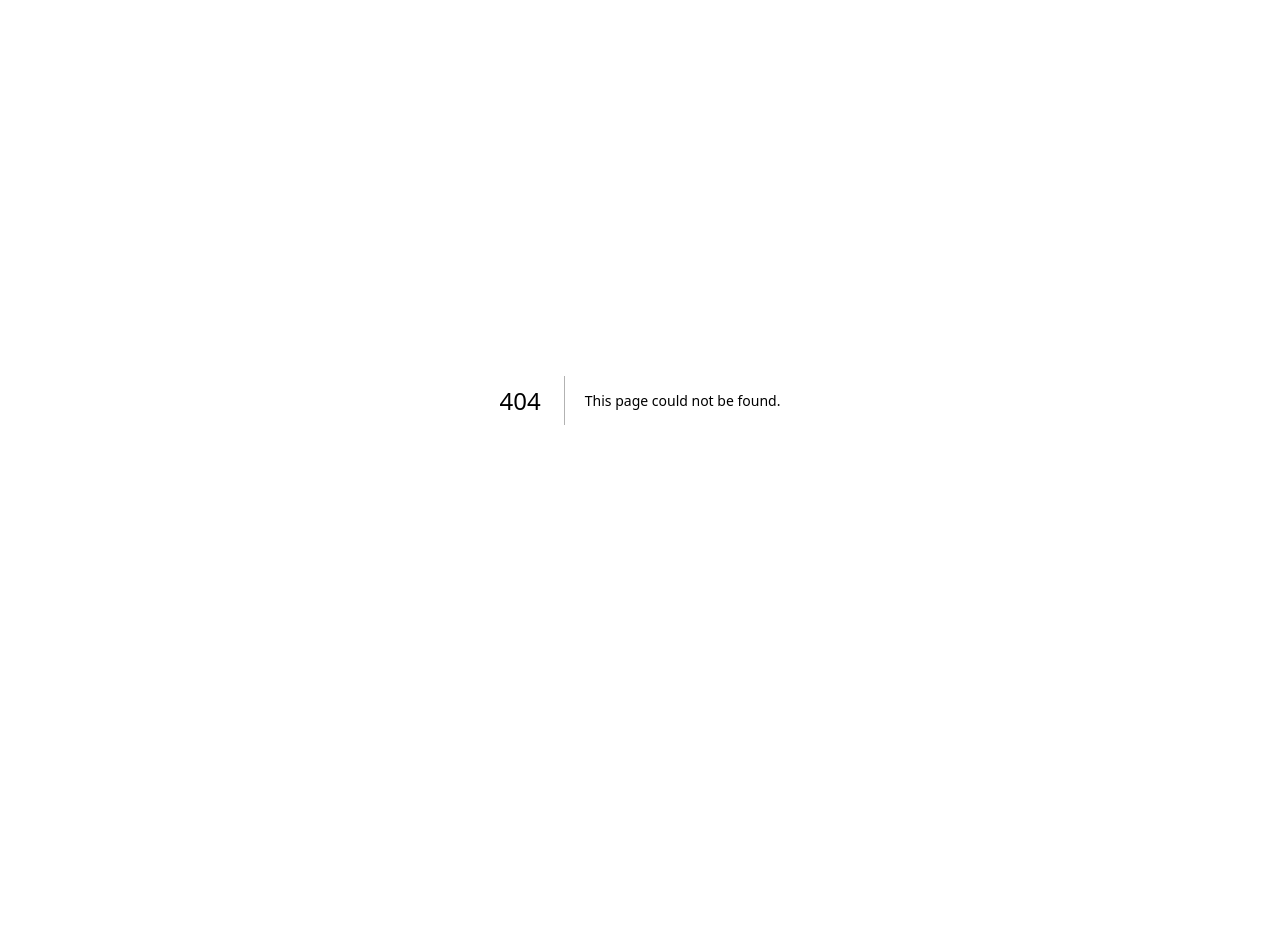
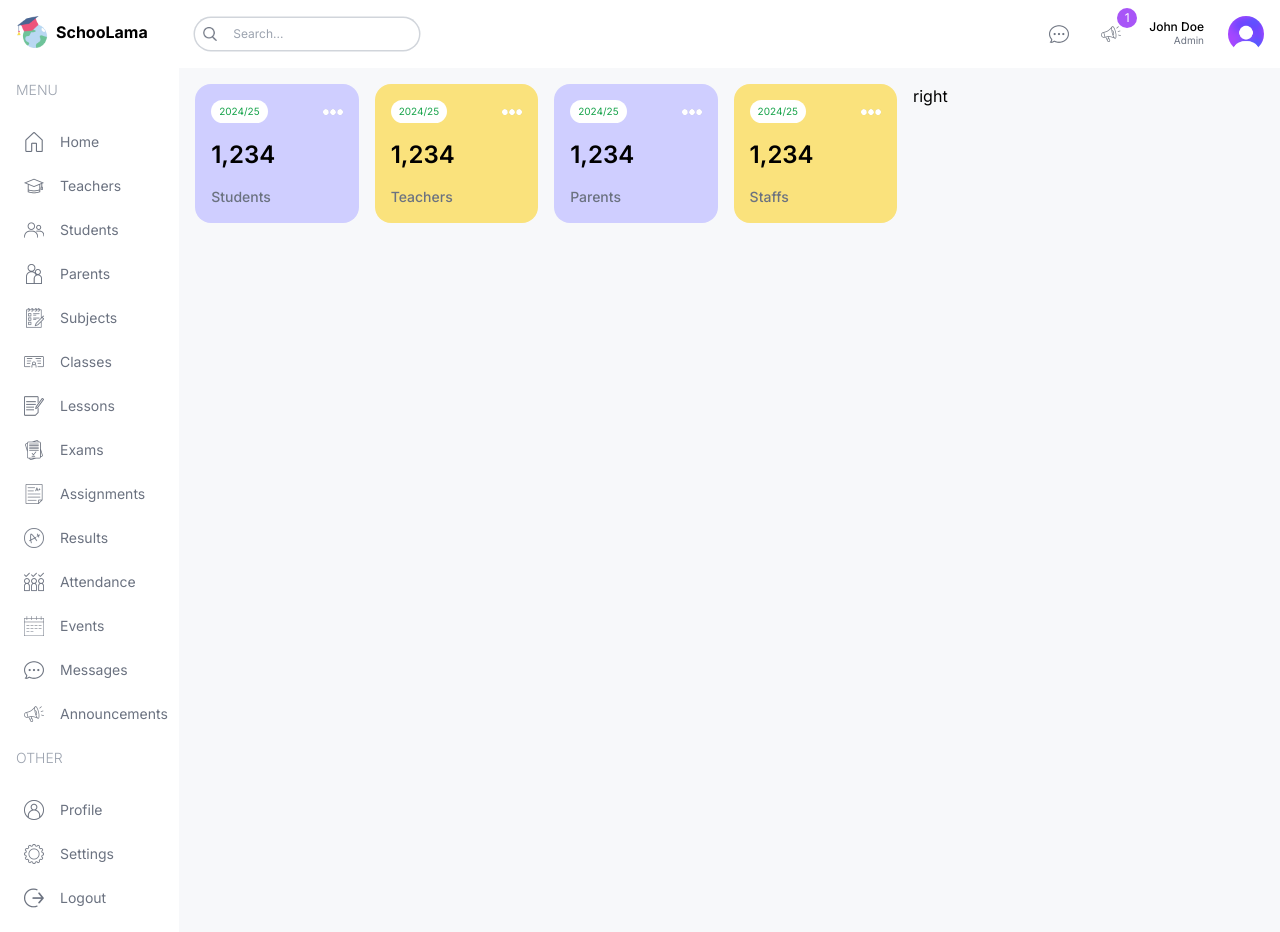
Before and after one commit to Ijakinhy/schoolmanagement-app, a Next.js app: page /admin in a window 1280 px wide. Before the commit this address had no page. Before the commit the page ends 800 px from the top, so only its background shows below. Built offline with nearby package versions, Linux system fonts and the light colour scheme.

Commit message:
sidebar   dashboard navbar and userCard

```diff
--- /dev/null
+++ b/src/app/(dashboard)/admin/page.tsx
@@ -0,0 +1,22 @@
+import UserCard from "@/components/UserCard";
+import React from "react";
+
+const AdminPage = () => {
+  return (
+    <div className="p-4 flex gap-4 flex-col md:flex-row">
+      {/* left */}
+      <div className="w-full lg:w-2/3 flex flex-col gap-8">
+        <div className="flex gap-4 justify-between flex-wrap">
+          <UserCard type="student" />
+          <UserCard type="teacher" />
+          <UserCard type="parent" />
+          <UserCard type="staff" />
+        </div>
+      </div>
+      {/* right  */}
+      <div className="w-full lg:w-1/3 flex flex-col gap-8"> right</div>
+    </div>
+  );
+};
+
+export default AdminPage;
--- /dev/null
+++ b/src/app/(dashboard)/layout.tsx
@@ -0,0 +1,35 @@
+import Menu from "@/components/Menu";
+import Navbar from "@/components/Navbar";
+import Image from "next/image";
+import Link from "next/link";
+
+export default function DashboardLayout({
+  children,
+}: Readonly<{
+  children: React.ReactNode;
+}>) {
+  return (
+    <div className=" flex">
+      {/* LEFT */}
+      <div className="w-[14%] md:w-[8%] lg:w-[16%] xl:w-[14%]   top-16 p-4">
+        <div className="">
+          <Link
+            href="/"
+            className="flex items-center justify-center lg:justify-start gap-2"
+          >
+            <Image src="/logo.png" alt="logo" width={32} height={32} />
+            <span className="hidden lg:block font-bold">SchooLama</span>
+          </Link>
+          <Menu />
+        </div>
+      </div>
+      {/* RIGHT */}
+      <div className="w-[86%] md:w-[92%] lg:w-[84%] xl:w-[86%] bg-[#F7F8FA]  flex flex-col">
+        <div className="sticky top-0 z-50 bg-white">
+          <Navbar />
+        </div>
+        {children}
+      </div>
+    </div>
+  );
+}
--- /dev/null
+++ b/src/app/(dashboard)/parent/page.tsx
@@ -0,0 +1,9 @@
+import React from 'react'
+
+const ParentPage = () => {
+  return (
+    <div>ParentPage</div>
+  )
+}
+
+export default ParentPage
--- /dev/null
+++ b/src/app/(dashboard)/student/page.tsx
@@ -0,0 +1,9 @@
+import React from 'react'
+
+const StudentPage = () => {
+  return (
+    <div>StudentPage</div>
+  )
+}
+
+export default StudentPage
--- /dev/null
+++ b/src/app/(dashboard)/teacher/page.tsx
@@ -0,0 +1,9 @@
+import React from 'react'
+
+const TeacherPage = () => {
+  return (
+    <div>TeacherPage</div>
+  )
+}
+
+export default TeacherPage
--- a/src/app/layout.tsx
+++ b/src/app/layout.tsx
@@ -1,21 +1,12 @@
 import type { Metadata } from "next";
-import localFont from "next/font/local";
+import { Inter } from "next/font/google";
 import "./globals.css";
 
-const geistSans = localFont({
-  src: "./fonts/GeistVF.woff",
-  variable: "--font-geist-sans",
-  weight: "100 900",
-});
-const geistMono = localFont({
-  src: "./fonts/GeistMonoVF.woff",
-  variable: "--font-geist-mono",
-  weight: "100 900",
-});
+const inter = Inter({ subsets: ["latin"] });
 
 export const metadata: Metadata = {
-  title: "Create Next App",
-  description: "Generated by create next app",
+  title: "School Management Dashboard",
+  description: "School Management System",
 };
 
 export default function RootLayout({
@@ -25,11 +16,9 @@ export default function RootLayout({
 }>) {
   return (
     <html lang="en">
-      <body
-        className={`${geistSans.variable} ${geistMono.variable} antialiased`}
-      >
-        {children}
-      </body>
+      <body className={inter.className}>
+
+        {children}</body>
     </html>
   );
 }
--- /dev/null
+++ b/src/app/sign-in/page.tsx
@@ -0,0 +1,9 @@
+import React from 'react'
+
+const SignInPage = () => {
+  return (
+    <div>SignInPage</div>
+  )
+}
+
+export default SignInPage
--- a/src/components/Menu.tsx
+++ b/src/components/Menu.tsx
@@ -1,3 +1,6 @@
+import Image from "next/image";
+import Link from "next/link";
+import React from "react";
 const menuItems = [
   {
     title: "MENU",
@@ -112,3 +115,31 @@ const menuItems = [
     ],
   },
 ];
+
+const Menu = () => {
+  return (
+    <div className="mt-4 text-sm ">
+      {menuItems.map((i) => (
+        <div className="flex flex-col gap-2" key={i.title}>
+          <span className="hidden lg:block text-gray-400 font-light my-4">
+            {i.title}
+          </span>
+          {i.items.map((item) => {
+            return (
+              <Link
+                href={item.href}
+                key={item.label}
+                className="flex items-center justify-center lg:justify-start gap-4 text-gray-500 py-2 md:px-2 rounded-md hover:bg-uiSkyLight"
+              >
+                <Image src={item.icon} alt="" width={20} height={20} />
+                <span className="hidden lg:block">{item.label}</span>
+              </Link>
+            );
+          })}
+        </div>
+      ))}
+    </div>
+  );
+};
+
+export default Menu;
--- /dev/null
+++ b/src/components/Navbar.tsx
@@ -0,0 +1,43 @@
+import Image from "next/image";
+import React from "react";
+
+const Navbar = () => {
+  return (
+    <div className="flex items-center justify-between p-4">
+      {/* SEARCH BAR */}
+      <div className="hidden md:flex items-center gap-2 text-xs rounded-full ring-[1.5px] ring-gray-300 px-2">
+        <Image src="/search.png" alt="" width={14} height={14} />
+        <input
+          type="text"
+          placeholder="Search..."
+          className="w-[200px] p-2 bg-transparent outline-none"
+        />
+      </div>
+      {/* ICONS AND USER */}
+      <div className="flex items-center gap-6 justify-end w-full">
+        <div className="bg-white rounded-full w-7 h-7 flex items-center justify-center cursor-pointer">
+          <Image src="/message.png" alt="" width={20} height={20} />
+        </div>
+        <div className="bg-white rounded-full w-7 h-7 flex items-center justify-center cursor-pointer relative">
+          <Image src="/announcement.png" alt="" width={20} height={20} />
+          <div className="absolute -top-3 -right-3 w-5 h-5 flex items-center justify-center bg-purple-500 text-white rounded-full text-xs">
+            1
+          </div>
+        </div>
+        <div className="flex flex-col">
+          <span className="text-xs leading-3 font-medium">John Doe</span>
+          <span className="text-[10px] text-gray-500 text-right">Admin</span>
+        </div>
+        <Image
+          src="/avatar.png"
+          alt=""
+          width={36}
+          height={36}
+          className="rounded-full"
+        />
+      </div>
+    </div>
+  );
+};
+
+export default Navbar;
--- /dev/null
+++ b/src/components/UserCard.tsx
@@ -0,0 +1,18 @@
+import Image from "next/image";
+
+const UserCard = ({ type }: { type: string }) => {
+  return (
+    <div className="rounded-2xl odd:bg-uiPurple even:bg-uiYellow p-4 flex-1 min-w-[130px]">
+      <div className="flex justify-between items-center">
+        <span className="text-[10px] bg-white px-2 py-1 rounded-full text-green-600">
+          2024/25
+        </span>
+        <Image src="/more.png" alt="" width={20} height={20} />
+      </div>
+      <h1 className="text-2xl font-semibold my-4">1,234</h1>
+      <h2 className="capitalize text-sm font-medium text-gray-500">{type}s</h2>
+    </div>
+  );
+};
+
+export default UserCard;
```
Also changed, not shown: package.json (+4 -3 lines), 1 other file (tests, documents, lock files or other folders).
